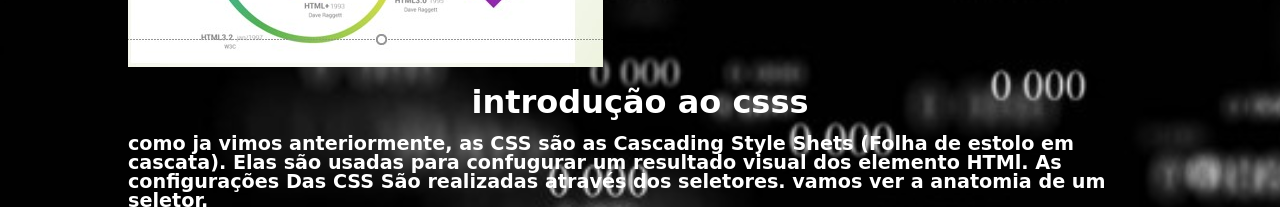
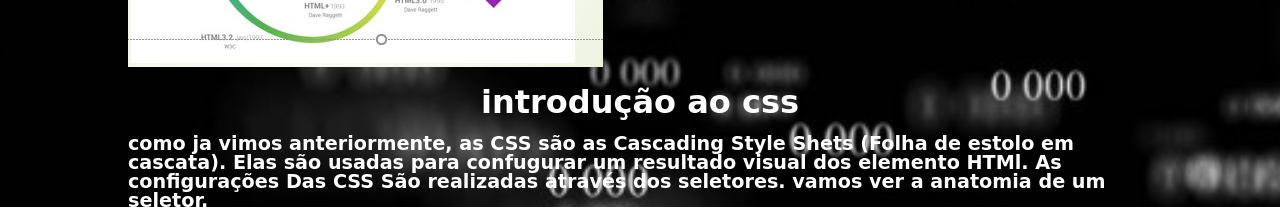
Before and after one commit to projetos-Gabryel/Aulas-De-iw, a plain HTML site: page index.html in a window 1280 px wide. Shown: the part 892-1099 px from the top of the page. Drawn offline with Linux system fonts and the light colour scheme; a web font is replaced by a local one.

Commit message:
Add files via upload

```diff
--- a/index.html
+++ b/index.html
@@ -8,7 +8,7 @@
 	<link rel="stylesheet" type="text/css" href="css/style.css">
   <link href="https://fonts.googleapis.com/
   css2?family=Dancing+Script&display=swap" rel="stylesheet">
-  <link rel="shortcut" href="img/Favicon.jpg">
+  <link rel="shortcut icon" href="img/Favicon.jpg">
 
 </head>
 <body>
@@ -39,12 +39,14 @@
                <img src="img/grafico.jpg" alt="Historia da evolução do html">
 
 
+
+
               <p>Desde a invenção da web em 1992 por Tim Berners-Lee, a HTML evoluiu a cada versão lançada, sendo a versão mais atual a HTML5</p>
 
               <img src="img/his.jpg" alt="Historia da evolução do html">
         </div>
         <div>
-              <h1 class="titulos">introdução ao csss</h1>
+              <h1 class="titulos">introdução ao css</h1>
               <p>como ja vimos anteriormente, as CSS são as Cascading Style Shets
               (Folha de estolo em cascata). Elas são usadas para confugurar um
                resultado visual dos elemento HTMl. As configurações Das CSS São
```
Also changed, not shown: Javascript.html (+1 -1 lines).
